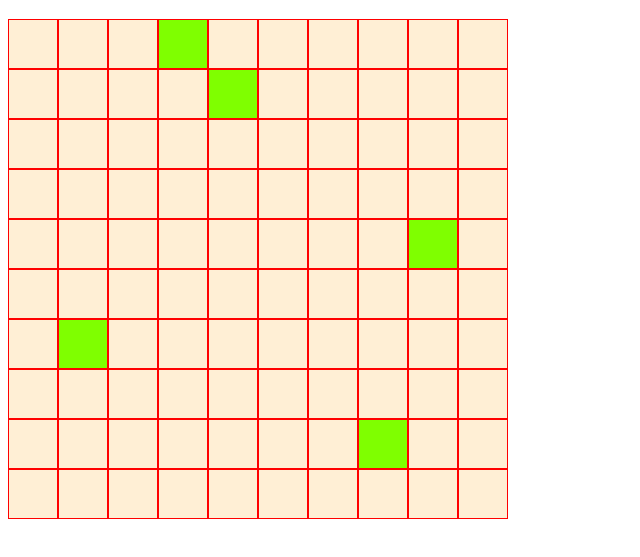
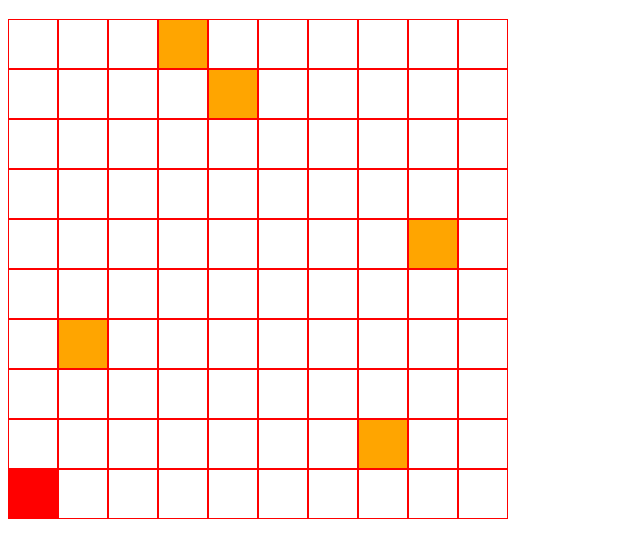
Before and after one commit to stevanpopo/ga-wdi-project-one, a plain HTML site: page index.html in a window 1280 px wide. Shown: the part 61-618 px from the top of the page, without its empty margins (0-640 px from the left). Drawn offline with nearby package versions, Linux system fonts and the light colour scheme.

Commit message:
added player 1 starter cell highlight

```diff
--- a/js/app.js
+++ b/js/app.js
@@ -1,3 +1,4 @@
+// 2.1.1 Created grid
 const grid = [
   [0, 0, 0, 1, 0, 0, 0, 0, 0, 0],
   [0, 0, 0, 0, 1, 0, 0, 0, 0, 0],
@@ -14,7 +15,7 @@ const grid = [
 $(() => {
   console.log('JS Log');
 
-  // Create JS grid
+  // 2.1.3 Create JS grid
   $.each(grid, (i, row) => {
     $.each(row, (j, cell) => {
       const $element = $('<div />');
@@ -30,10 +31,16 @@ $(() => {
     });
   });
 
-  // Highlight player active cell
+  // 2.2.1 / 2.2.2 - Highlight starter cell
+  const $playerOneStartCell = $('#map').children()[90];
+  $playerOneStartCell.classList.add('playerStartCell');
+
+  // Highlight player active cell on hover
   $('#map').on('mouseover', 'div', function(){
     this.classList.add('playerCellActive');
   });
 
+  // 2.3.1 - Map keys to moves
+
 
 });
--- a/scss/style.scss
+++ b/scss/style.scss
@@ -1,6 +1,8 @@
 *{
   box-sizing: border-box;
 }
+
+// 2.1.2 Basic styling for grid
 #map {
   width: 500px;
   height: 500px;
@@ -11,9 +13,13 @@
   height: 50px;
   float: left;
 }
-#map div.blank { background-color: papayawhip}
-#map div.containsLetter { background-color: chartreuse}
+#map div.blank { background-color: white}
+#map div.containsLetter { background-color: orange}
 
 #map div.playerCellActive:hover {
-  border: 2px solid green;
+  border: 4px solid green;
 }
+
+#map div.playerStartCell {
+  background-color: red !important;
+}
```
Also changed, not shown: css/style.css, 1 other file.
